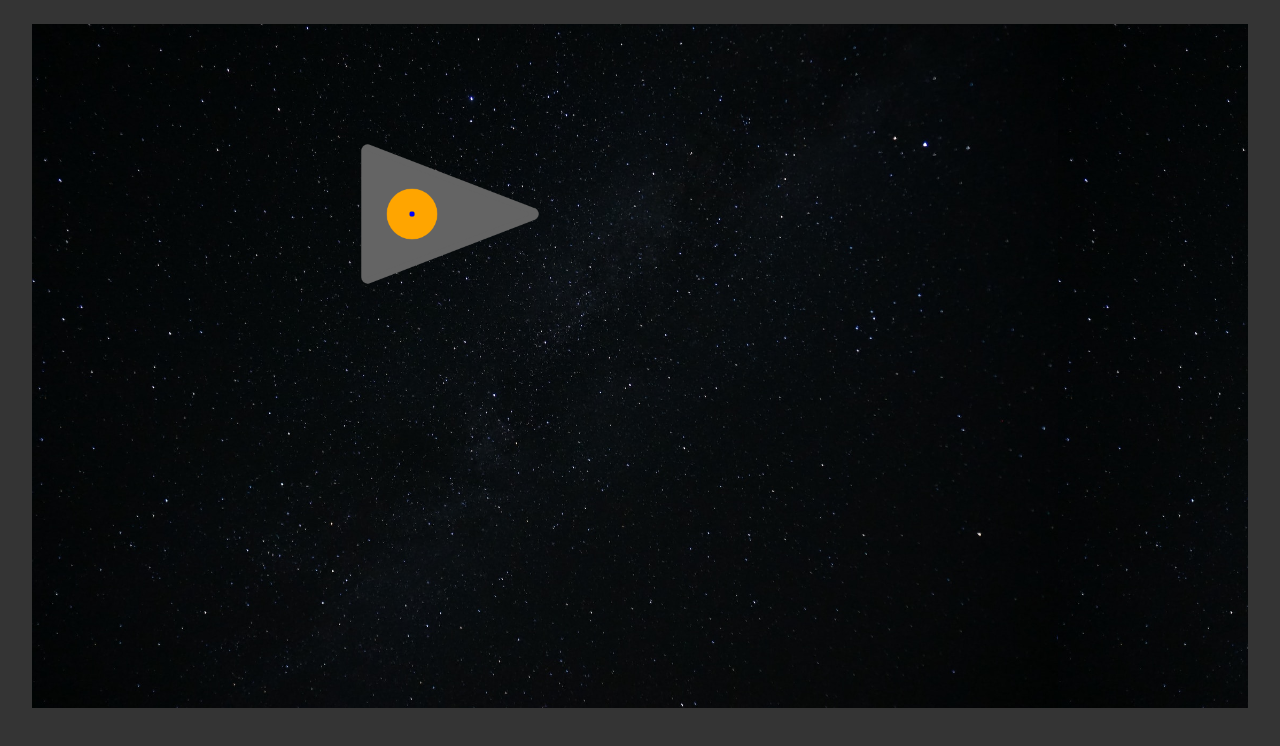
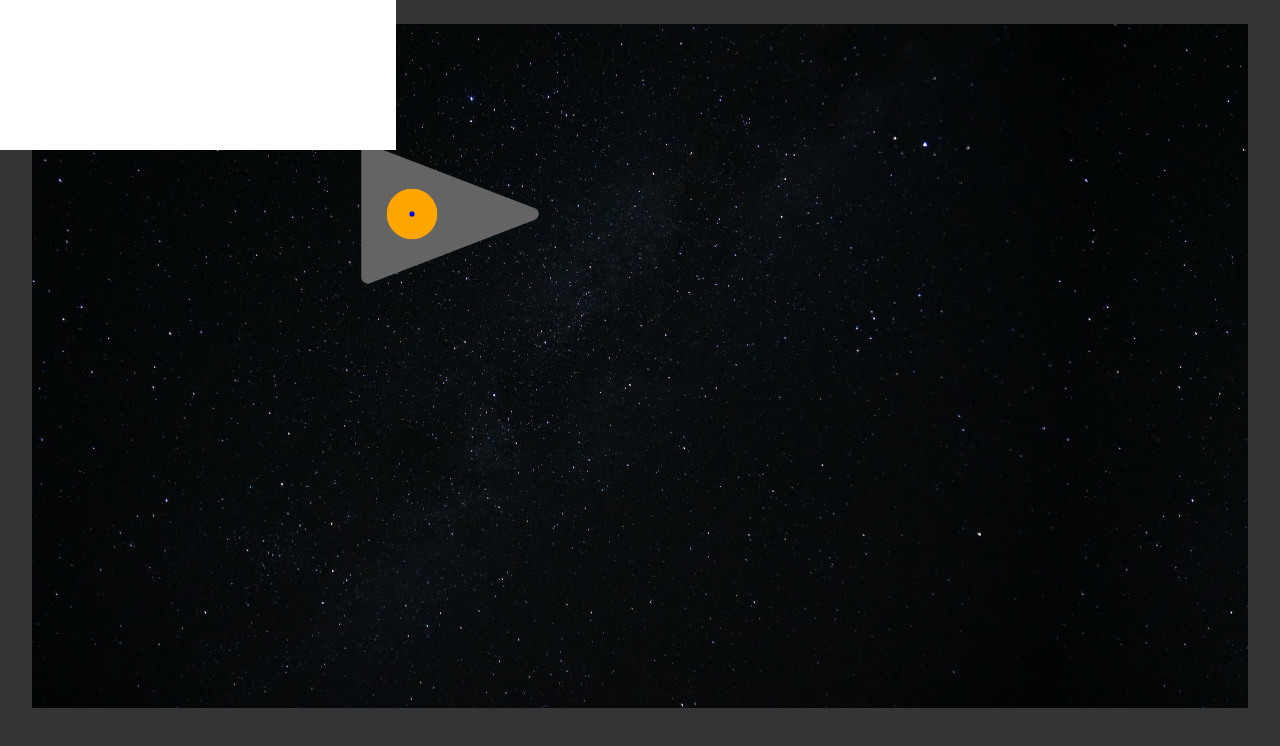
Before and after one commit to viggoStrom/spaceShipGame, a plain HTML site: page index.html in a window 1280 px wide. Drawn offline with Linux system fonts and the light colour scheme.

Commit message:
sin and cos plotting

```diff
--- a/index.html
+++ b/index.html
@@ -11,7 +11,8 @@
     <link rel="shortcut icon" href="assets/images/spaceGameLogo.png" type="image/x-icon">
 </head>
 <body>
-    <canvas></canvas>
+    <canvas id="plot"></canvas>
+    <canvas id="main"></canvas>
 
     <script src="script/turrets.js"></script>
     <script src="script/ships.js"></script>
--- a/script/main.js
+++ b/script/main.js
@@ -1,6 +1,6 @@
 /** @type {HTMLCanvasElement} */
 
-const canvas = document.querySelector("canvas")
+const canvas = document.getElementById("main")
 const ctx = canvas.getContext("2d")
 canvas.width = 1920
 canvas.height = canvas.width * (9 / 16)
--- a/script/plot.js
+++ b/script/plot.js
@@ -1,3 +1,20 @@
 /** @type {HTMLCanvasElement} */
 
-const plotCanvas = document.createElement("canvas")
+const plotCanvas = document.getElementById("plot")
+plotCanvas.width = 360 * 1.1
+
+class plot {
+    constructor(xList, yList) {
+        this.x = xList
+        this.y = yList
+        this.length = this.x.length
+    }
+
+    plot() {
+        ctx.moveTo(0, 0)
+        ctx.beginPath()
+        for (let index = 0; index < this.length; index++) {
+            ctx.lineTo(this.x[index], y[index])
+        }
+    }
+}
--- a/script/ships.js
+++ b/script/ships.js
@@ -1,6 +1,6 @@
 /** @type {HTMLCanvasElement} */
 
-canvas = document.querySelector("canvas")
+canvas = document.getElementById("main")
 
 
 class baseShip {
--- a/script/turrets.js
+++ b/script/turrets.js
@@ -1,6 +1,6 @@
 /** @type {HTMLCanvasElement} */
 
-canvas = document.querySelector("canvas")
+canvas = document.getElementById("main")
 
 
 class baseTurret {
--- a/style/desktop.css
+++ b/style/desktop.css
@@ -13,7 +13,7 @@ body {
     align-items: center;
 }
 
-canvas {
+#main {
     max-height: 95vh;
     max-width: 95vw;
     aspect-ratio: 16/9;
@@ -23,3 +23,10 @@ canvas {
     background-image: url("../assets/images/quick-ps-6CsREDPUK3Y-unsplash.jpg");
     background-size: contain;
 }
+
+#plot{
+    position: absolute;
+    left: 0;
+    top: 0;
+    background-color: white;
+}
```
